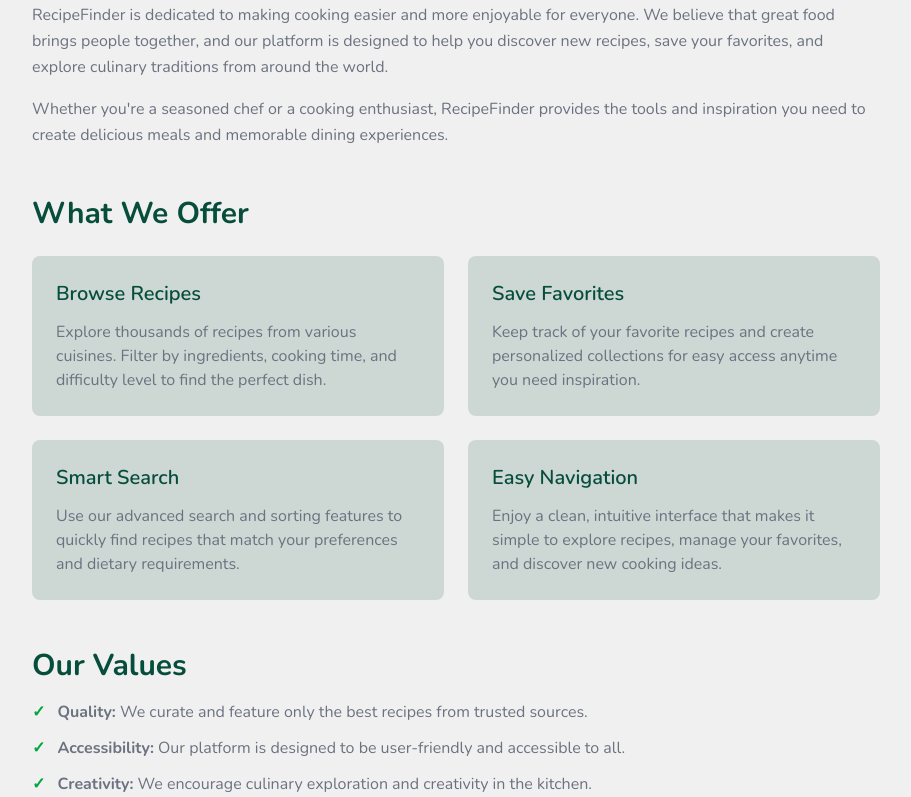
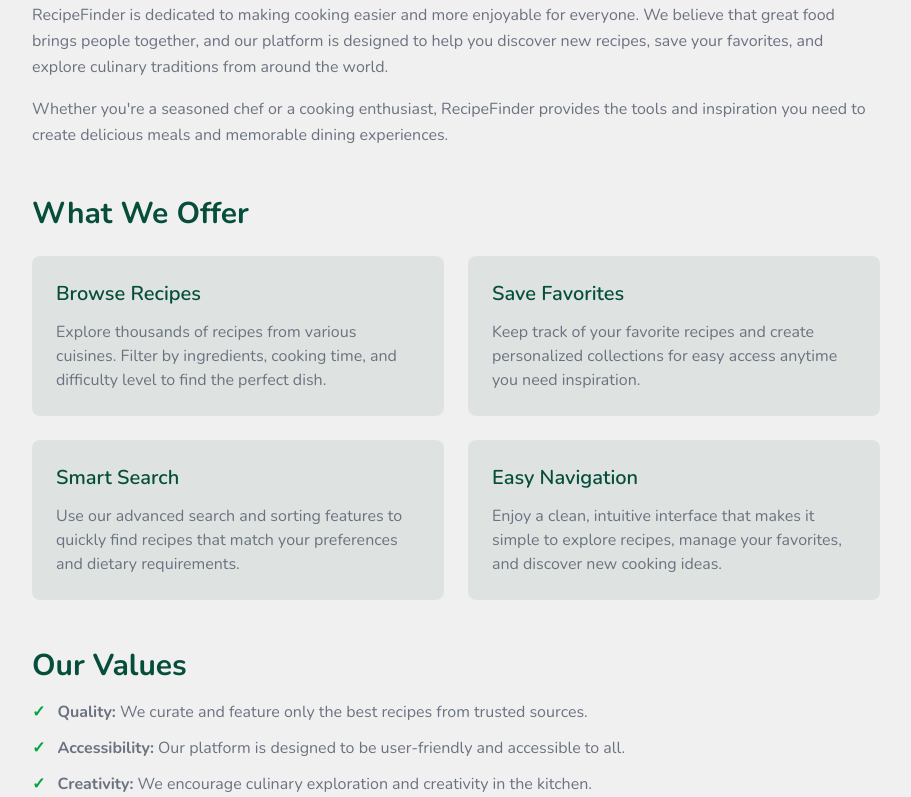
Before and after one commit to Meqdad-Moradi/recipe-finder, an Angular app: page /about in a window 1280 px wide. Shown: the part 363-1160 px from the top of the page, without its empty margins (184-1095 px from the left). Built offline with nearby package versions, Linux system fonts and the light colour scheme.

Commit message:
theme color fixed

```diff
--- a/src/app/components/apps/favorit-services/favorit-services.html
+++ b/src/app/components/apps/favorit-services/favorit-services.html
@@ -5,7 +5,9 @@
     class="grid grid-cols-1 md:grid-cols-3 items-center justify-between gap-8 mt-8 mb-14"
   >
     <div>
-      <div class="grid place-items-center w-12 h-10 rounded-lg bg-(--hover)/10 p-2">
+      <div
+        class="grid place-items-center w-12 h-10 rounded-lg bg-(--hover)/10 p-2"
+      >
         <svg
           class="w-6 h-6 text-(--primary)"
           fill="currentColor"
@@ -16,13 +18,15 @@
           />
         </svg>
       </div>
-      <h2 class="text-2xl text-green-900 font-semibold my-4">
+      <h2 class="text-2xl text-(--primary) font-semibold my-4">
         Whole food recipes
       </h2>
       <p>Each dish uses everyday, unprocessed ingredients.</p>
     </div>
     <div>
-      <div class="grid place-items-center w-12 h-10 rounded-lg bg-(--hover)/10 p-2">
+      <div
+        class="grid place-items-center w-12 h-10 rounded-lg bg-(--hover)/10 p-2"
+      >
         <svg
           class="w-6 h-6 text-(--primary)"
           fill="none"
@@ -33,11 +37,13 @@
           <path d="M5 13l4 4L19 7" />
         </svg>
       </div>
-      <h2 class="text-2xl text-green-900 font-semibold my-4">Minimum fuss</h2>
+      <h2 class="text-2xl text-(--primary) font-semibold my-4">Minimum fuss</h2>
       <p>All recipes are designed to make eating healthy quick and easy.</p>
     </div>
     <div>
-      <div class="grid place-items-center w-12 h-10 rounded-lg bg-(--hover)/10 p-2">
+      <div
+        class="grid place-items-center w-12 h-10 rounded-lg bg-(--hover)/10 p-2"
+      >
         <svg
           class="w-6 h-6 text-(--primary)"
           fill="none"
@@ -48,7 +54,7 @@
           <path d="M21 21l-6-6m2-5a7 7 0 11-14 0 7 7 0 0114 0z" />
         </svg>
       </div>
-      <h2 class="text-2xl text-green-900 font-semibold my-4">
+      <h2 class="text-2xl text-(--primary) font-semibold my-4">
         Search in seconds
       </h2>
       <p>
--- a/src/app/components/pages/about/about.html
+++ b/src/app/components/pages/about/about.html
@@ -35,7 +35,7 @@
       <app-section-title title="What We Offer"></app-section-title>
       <div class="mb-6"></div>
       <div class="grid grid-cols-1 md:grid-cols-2 gap-6">
-        <div class="bg-(--primary)/15 p-6 rounded-lg">
+        <div class="bg-(--primary)/8 p-6 rounded-lg">
           <h3 class="text-xl font-semibold text-(--primary) mb-3">
             Browse Recipes
           </h3>
@@ -45,7 +45,7 @@
             dish.
           </p>
         </div>
-        <div class="bg-(--primary)/15 p-6 rounded-lg">
+        <div class="bg-(--primary)/8 p-6 rounded-lg">
           <h3 class="text-xl font-semibold text-(--primary) mb-3">
             Save Favorites
           </h3>
@@ -54,7 +54,7 @@
             collections for easy access anytime you need inspiration.
           </p>
         </div>
-        <div class="bg-(--primary)/15 p-6 rounded-lg">
+        <div class="bg-(--primary)/8 p-6 rounded-lg">
           <h3 class="text-xl font-semibold text-(--primary) mb-3">
             Smart Search
           </h3>
@@ -63,7 +63,7 @@
             that match your preferences and dietary requirements.
           </p>
         </div>
-        <div class="bg-(--primary)/15 p-6 rounded-lg">
+        <div class="bg-(--primary)/8 p-6 rounded-lg">
           <h3 class="text-xl font-semibold text-(--primary) mb-3">
             Easy Navigation
           </h3>
--- a/src/app/components/pages/guests/guest/guest.html
+++ b/src/app/components/pages/guests/guest/guest.html
@@ -1,5 +1,5 @@
 <div
-  class="grid grid-cols-[1fr_0.4fr_0.55fr_0.5fr_0.5fr_0.666fr_0.55fr_0.2fr] gap-4 px-4 py-2 border-b border-(--text)/30 items-center bg-(--fg) hover:bg-(--fg)/93 transition-colors relative min-w-max"
+  class="grid grid-cols-[1fr_0.4fr_0.55fr_0.5fr_0.5fr_0.666fr_0.55fr_0.2fr] gap-4 px-4 py-2 border-b border-(--text)/30 items-center bg-(--fg) transition-colors relative min-w-max"
 >
   <!-- [class.bg-(--fg)]="!guest().isPresent" -->
   <div class="text-(--text) font-medium">{{ guest().name }}</div>
@@ -22,7 +22,8 @@
     class="px-3 py-1 rounded-lg font-semibold text-sm transition-all duration-300 cursor-pointer"
     [ngClass]="{
       'bg-(--blue)/20 text-(--blue) hover:bg-(--blue)/40': guest().invited,
-      'bg-(--yellow) text-yellow-900 hover:bg-(--hover-yellow)': !guest().invited,
+      'bg-(--yellow-fg) text-(--yellow-text) hover:bg-(--yellow-bg)':
+        !guest().invited,
     }"
   >
     {{ guest().invited ? "✓ Invited" : "✗ Not Invited" }}
--- a/src/styles.scss
+++ b/src/styles.scss
@@ -13,8 +13,9 @@
   --blue: var(--color-blue-600);
   --light-green: var(--color-green-100);
   --hover-green: var(--color-green-200);
-  --yellow: var(--color-yellow-100);
-  --hover-yellow: var(--color-yellow-200);
+  --yellow-fg: var(--color-yellow-100);
+  --yellow-bg: var(--color-yellow-200);
+  --yellow-text: var(--color-yellow-900);
 }
 
 :root[data-theme="dark"] {
@@ -28,10 +29,11 @@
   --disabled: #303030;
   --red: #f96e6e;
   --blue: var(--color-blue-400);
-  --light-green: var(--color-green-900);
+  --light-green: #193c26;
   --hover-green: var(--color-green-700);
-  --yellow: var(--color-yellow-600);
-  --hover-yellow: var(--color-yellow-500);
+  --yellow-fg: #4b4318;
+  --yellow-bg: #635920;
+  --yellow-text: #f3e8c0;
 }
 
 html {
```
